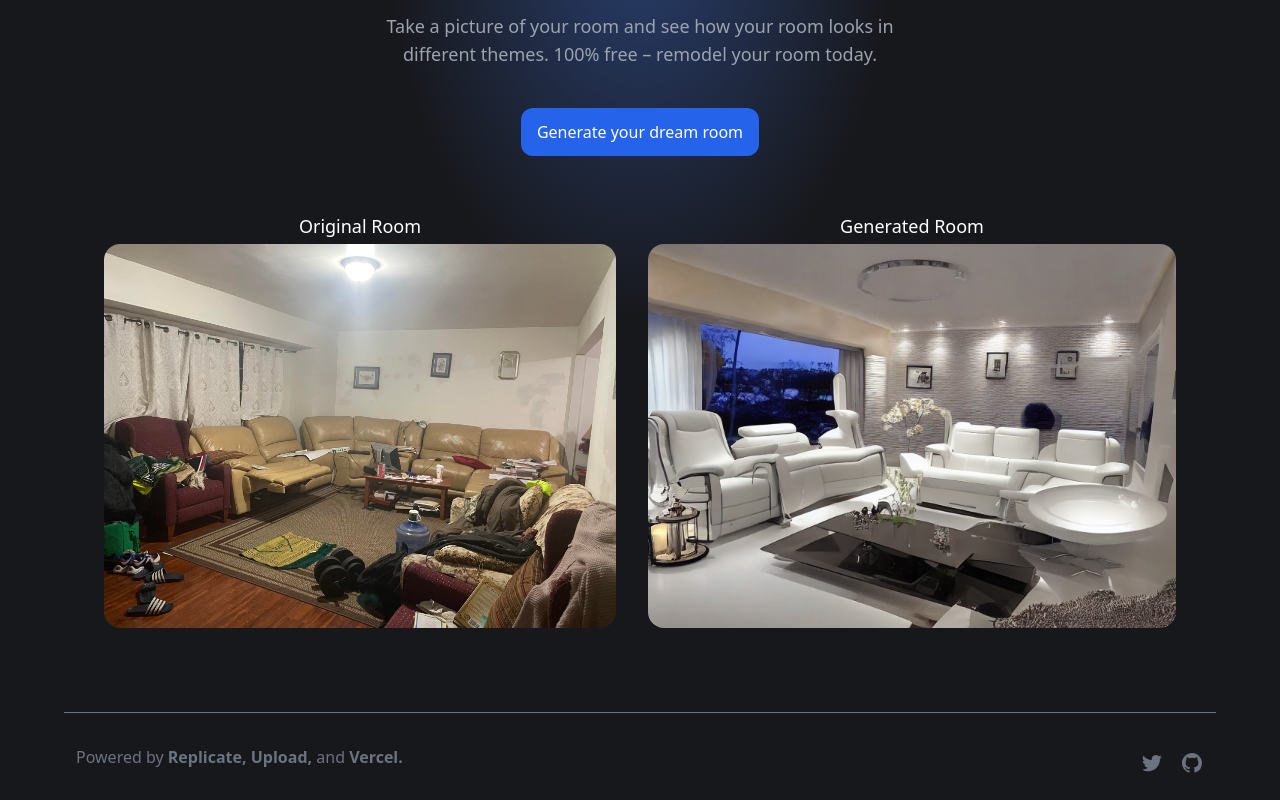
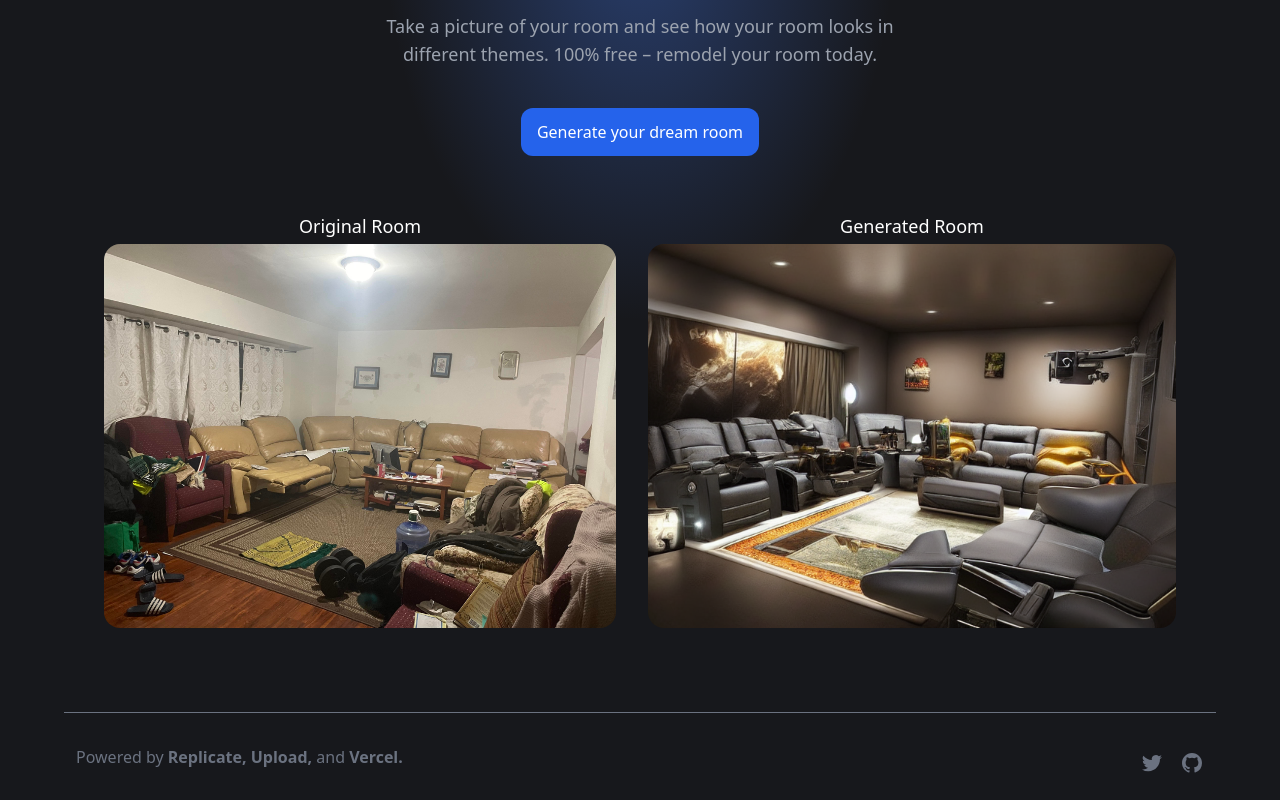
Before and after one commit to rexcare/architectureDesign, a Next.js app: page / in a window 1280 px wide. Shown: the part 479-1279 px from the top of the page. Built offline with nearby package versions, Linux system fonts and the light colour scheme.

Commit message:
replaced pic on homepage

```diff
--- a/pages/index.tsx
+++ b/pages/index.tsx
@@ -60,7 +60,7 @@ const Home: NextPage = () => {
                   alt="Generated photo of a room with roomGPT.io"
                   width={400}
                   height={400}
-                  src="/generated-pic.png"
+                  src="/generated-pic-2.jpg"
                   className="w-full object-cover h-96 rounded-2xl sm:mt-0 mt-2"
                 />
               </div>
```
Also changed, not shown: public/generated-pic-2.jpg (added), 1 other file (tests, documents, lock files or other folders).
